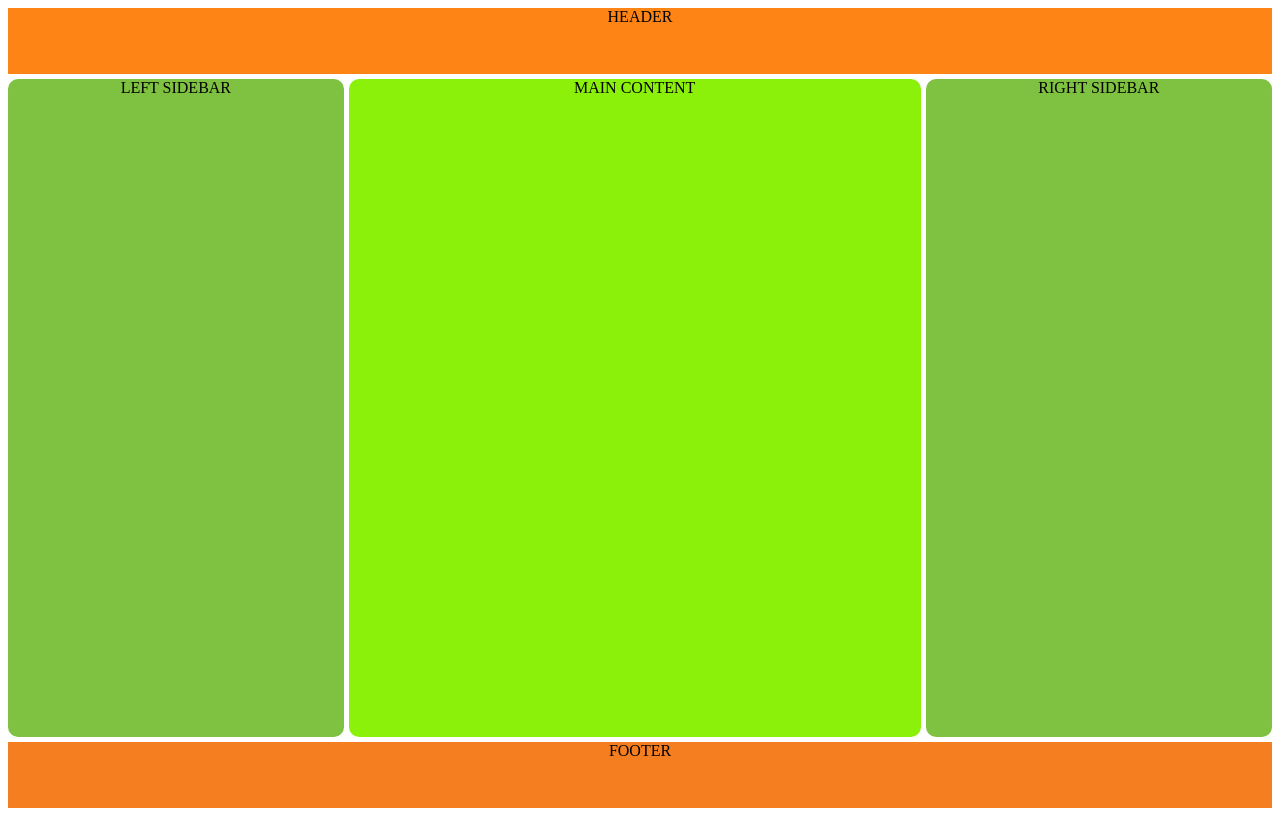
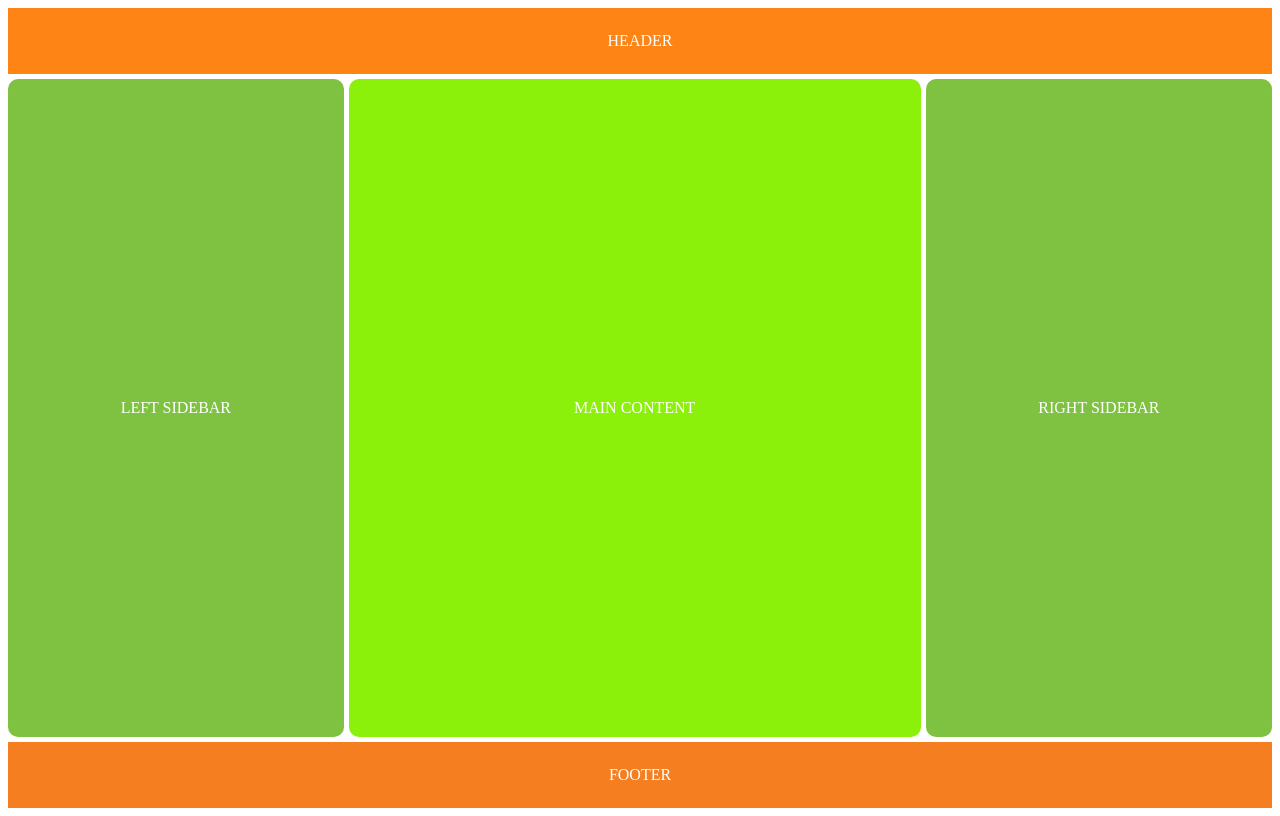
Before and after one commit to Gakii72/assignment-001-css-grid-layout, a plain HTML site: page index.html in a window 1280 px wide. Drawn offline with Linux system fonts and the light colour scheme.

Commit message:
assignment

```diff
--- a/style.css
+++ b/style.css
@@ -9,28 +9,46 @@
     "FOOTER  FOOTER FOOTER FOOTER";
     gap: 5PX;
     text-align: center;
+    color:white;
 }
 header{
     background-color:#FE8515;
     grid-area: HEADER;
+    display: flex;
+    align-items: center;
+    justify-content: center;
 }
 #leftsidebar{
     background-color: #7fc242;
     grid-area: LEFTSIDEBAR;
     border-radius: 10px;
+    display: flex;
+    align-items: center;
+    justify-content: center;
 }
 main{
     background-color: #8BF10A;
     grid-area: MAINCONTENT;
-    border-radius: 10px
+    border-radius: 10px;
+    display: flex;
+    align-items: center;
+    justify-content: center;
 }
 #rightsidebar{
     background-color: #7FC242;
     grid-area: RIGHTSIDEBAR;
     border-radius: 10px;
+     display: flex;
+    align-items: center;
+    justify-content: center;
+
+
 }
 footer{
     background-color: #F57E20;
     grid-area: FOOTER;
+    display: flex;
+    align-items: center;
+    justify-content: center;
 
 }
```
